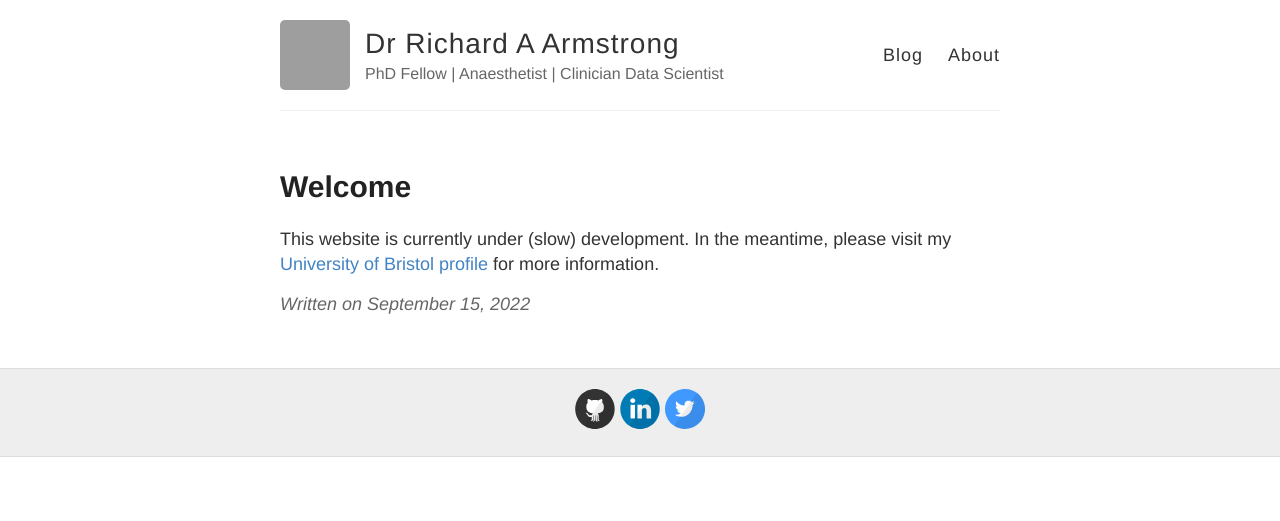
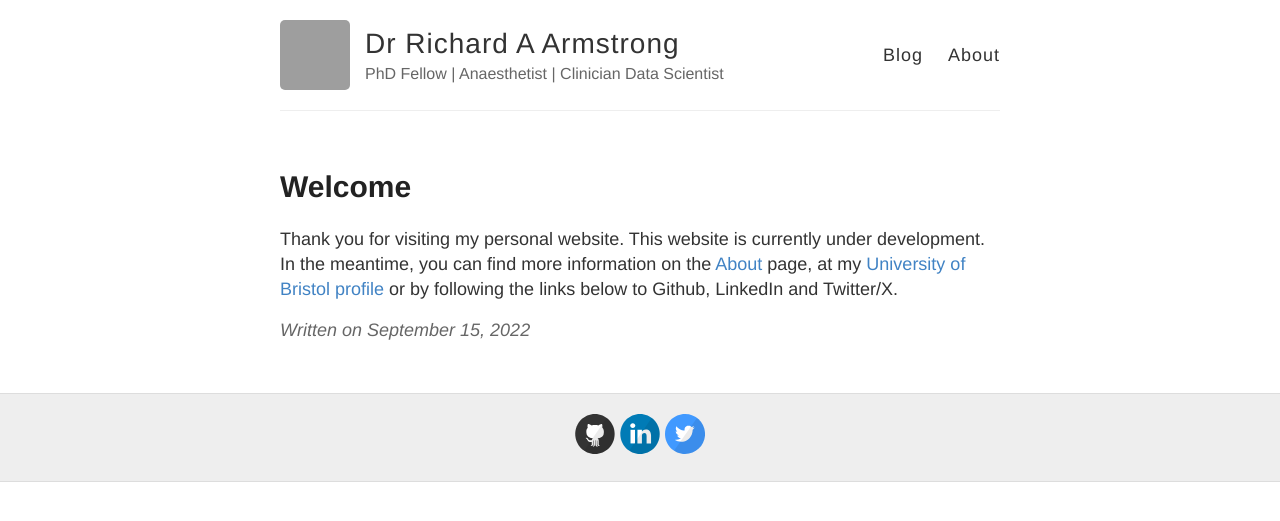
Before and after one commit to raarmstrong/raarmstrong.github.io, a Jekyll site: the page built from _posts/2022-9-15-Holding-page.md, in a window 1280 px wide. Shown: the top 521 px of the page. Built offline with Jekyll 4.4.1, drawn with Linux system fonts in a browser that asks for light colours; grey boxes are pictures that could not be loaded.

Commit message:
Update 2022-9-15-Holding-page.md

```diff
--- a/_posts/2022-9-15-Holding-page.md
+++ b/_posts/2022-9-15-Holding-page.md
@@ -3,4 +3,4 @@
 title: Welcome
 ---
 
-This website is currently under (slow) development. In the meantime, please visit my [University of Bristol profile](https://research-information.bris.ac.uk/en/persons/richard-armstrong) for more information.
+Thank you for visiting my personal website. This website is currently under development. In the meantime, you can find more information on the [About](https://www.raarmstrong.com/about) page, at my [University of Bristol profile](https://research-information.bris.ac.uk/en/persons/richard-armstrong) or by following the links below to Github, LinkedIn and Twitter/X.
```
